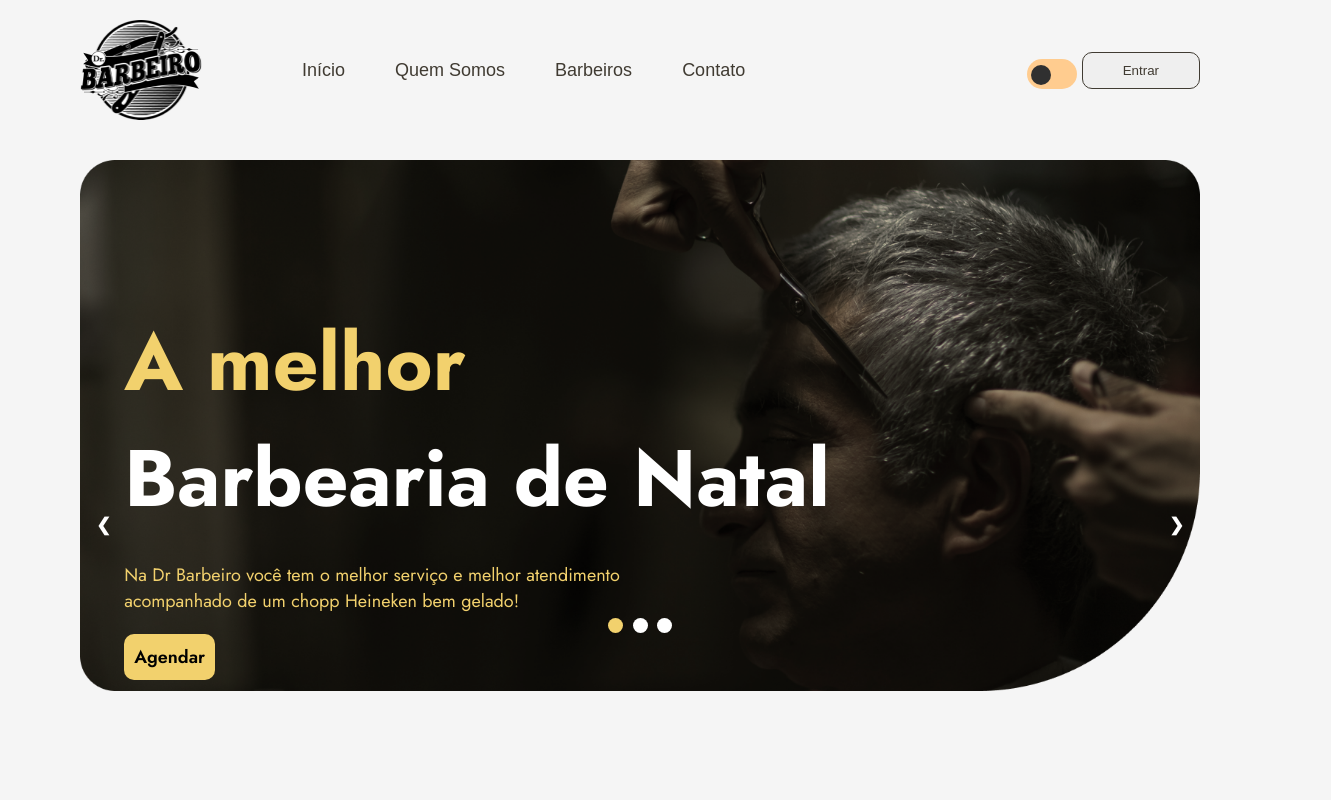
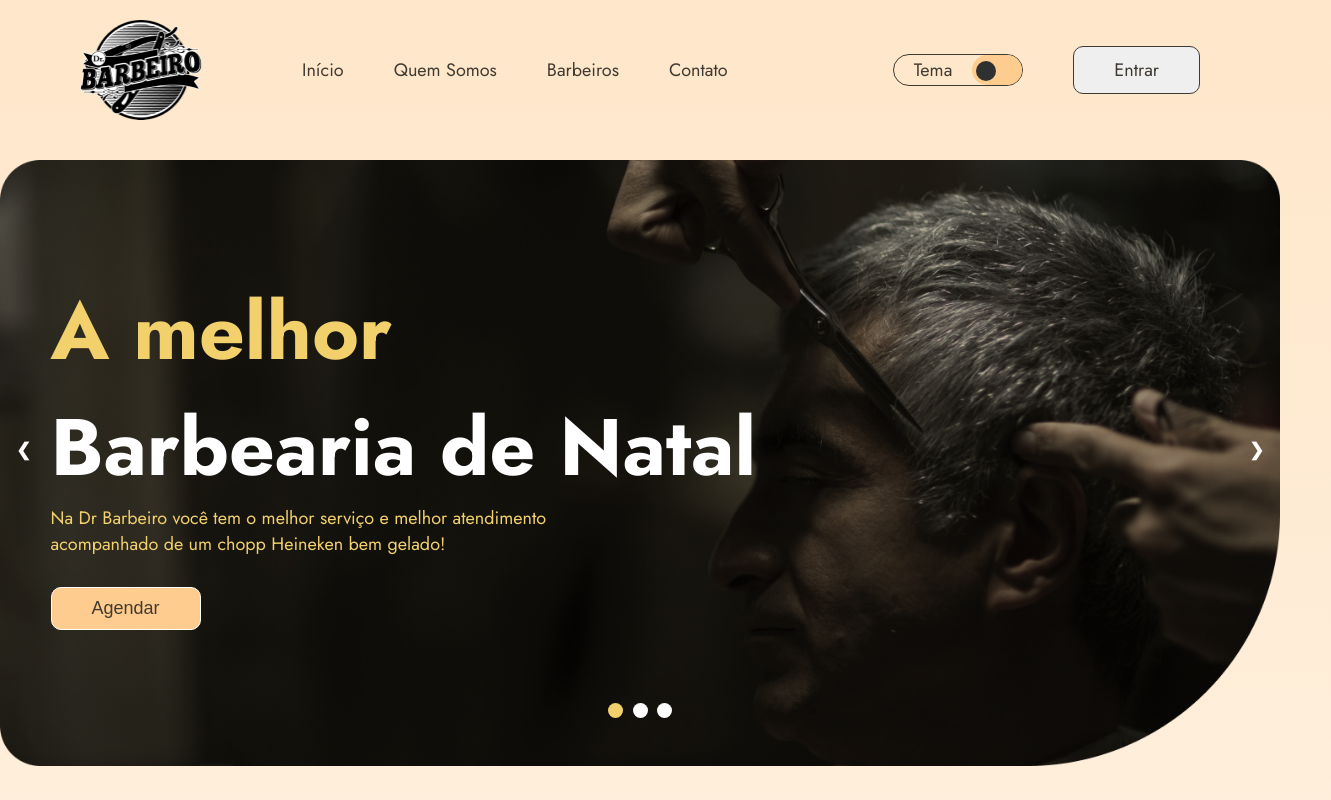
Before and after one commit to obyick/barberShark, a plain HTML site: page index.html in a window 1280 px wide. Shown: the top 800 px of the page, 1331 px wide, since content can reach past the window. Drawn offline with Linux system fonts and the light colour scheme.

Commit message:
08.05.23

```diff
--- a/css/slide.css
+++ b/css/slide.css
@@ -1,18 +1,12 @@
-* {
-  box-sizing: border-box;
-  font-family: sans-serif;
-}
-
 /* Slideshow container */
-.slideshow-container {
-  max-width: 1520px;
-  height: 720px;
+.slideshow {
   position: relative;
-  margin: auto;
+  margin-top: 20px;
+  margin-bottom: 100px;
 }
 
 /* Hide the images by default */
-.mySlides {
+.slide {
   display: none;
 }
 
@@ -143,3 +137,23 @@
     opacity: 1;
   }
 }
+
+.s {
+  width: 100%;
+}
+
+.schedule {
+  cursor: pointer;
+  font-size: 18px;
+  border-radius: 10px;
+  color: #403b32;
+  background-color: #ffcc8f;
+  border: 1px solid #ffffff;
+  margin-top: 30px;
+  padding: 10px 40px;
+}
+
+.schedule:hover {
+  background-color: #ffffff;
+  color: #403b32;
+}
--- a/css/style.css
+++ b/css/style.css
@@ -1,23 +1,21 @@
-/* STANDARD CSS */
 * {
-    /* POSITIONS */
     margin: 0;
     padding: 0;
-    border: 0;
     flex-wrap: wrap;
 }
 
 body {
-    /* FONT CONTENT */
     font-family: 'Jost', sans-serif;
     font-size: 18px;
-
-    /* COLORS */
-    background-color: var(--background);
+    background: var(--background);
+    overflow-x: hidden;
 }
 
 main {
-    margin: 20px 80px;
+    display: flex;
+    flex-direction: column;
+    align-items: center;
+    justify-content: center;
 }
 
 ul {
@@ -41,7 +39,7 @@ header {
 }
 
 header a {
-    color: #403B32;
+    color: var(--dark);
 
 }
 
@@ -56,30 +54,42 @@ header .nav {
     gap: 50px;
 }
 
-.theme,
 .sign-in {
-    /* THEME AND SIGN-IN FONT CONTENT */
     color: #403B32;
-
-    /* THEME AND SIGN-IN BORDER */
+    font-size: 18px;
+    font-family: 'Jost', sans-serif;
     border: 1px solid #403B32;
     border-radius: 10px;
     padding: 10px 40px;
+    margin-left: 50px;
 }
 
-/* THEME TRANSITION */
-.theme:hover {
-    cursor: pointer;
-    transition: .3s;
-    color: #F2D16D;
-    background-color: #403B32;
-}
-
-/* SIGN-IN TRANSITION */
 .sign-in:hover {
     cursor: pointer;
     transition: .3s;
     background-color: #F2D16D;
+}
+
+.btn {
+    display: flex;
+    align-items: center;
+    justify-content: space-between;
+}
+
+.theme {
+    background: var(--box-shadow);
+    font-size: 18px;
+    display: flex;
+    justify-content: space-between;
+    align-items: center;
+    color: var(--dark);
+    border: 1px solid var(--dark);
+    border-radius: 34px;
+}
+
+.theme span {
+    padding-right: 20px;
+    padding-left: 20px;
 }
 
 footer {
@@ -168,9 +178,6 @@ footer a {
     padding: 20px 35px;
 }
 
-
-
-
 .bot {
     display: flex;
     align-items: center;
@@ -192,14 +199,17 @@ footer a {
     height: 22px;
 }
 
+
+
 html {
-    --background: #f5f5f5;
+    --background: linear-gradient(180deg, #FFE7CB 2.13%, rgba(253, 224, 190, 0) 100%);
     --dark: #403b32;
     --darkbrown: #a67233;
     --light-yallow: #ffcc8f;
 }
+
 html[data-theme="dark"] {
-    --background: #363636;
+    --background: linear-gradient(360deg, #363636 2.13%, #727272 100%);
     --dark: #ffffff;
     --darkbrown: #a67233;
     --light-yallow: #727272;
@@ -217,10 +227,12 @@ html {
 }
 
 .sumary {
-    margin: 10px 0px;
-    padding: 10px;
+    margin-top: 100px;
+    margin-bottom: 100px;
+    padding: 10px 50px;
     background-color: var(--light-yallow);
 }
+
 .sumary .text2 {
     font-family: "Jost";
     font-style: normal;
@@ -252,23 +264,27 @@ html {
 .cardDemo .card {
     display: flex;
     flex-direction: column;
+    margin-bottom: 100px;
 }
+
 .cardDemo .card img {
     width: 300px;
     height: 400px;
 }
+
 .cardDemo .card p {
     width: 293px;
     height: 94px;
     text-align: center;
-    margin: auto;
     font-family: "Jost";
-    font-style: normal;
-    font-weight: 700;
-    font-size: 24px;
-    line-height: 35px;
+    font-weight: 500;
+    font-size: 25px;
     border-radius: 30px;
+    background: var(--light-yallow);
     box-shadow: 1px 3px 3px var(--box-shadow);
+    color: var(--dark);
 
-    color: var(--dark);
+    display: flex;
+    justify-content: center;
+    align-items: center;
 }
--- a/css/toggle-switch.css
+++ b/css/toggle-switch.css
@@ -22,8 +22,8 @@
   right: 0;
   bottom: 0;
   background-color: var(--light-yallow);
-  -webkit-transition: 0.4s;
-  transition: 0.4s;
+  -webkit-transition: 0.3s;
+  transition: 0.3s;
 }
 
 .slider:before {
@@ -34,8 +34,8 @@
   left: 4px;
   bottom: 4px;
   background-color: #303030;
-  -webkit-transition: 0.4s;
-  transition: 0.4s;
+  -webkit-transition: 0.3s;
+  transition: 0.3s;
 }
 
 input:checked + .slider {
--- a/index.html
+++ b/index.html
@@ -2,31 +2,26 @@
 <html lang="en">
 
 <head>
-    <!-- METATAGS -->
     <meta charset="UTF-8">
     <meta name="viewport" content="width=device-width, initial-scale=1.0">
 
-    <!-- CSS FOLDER IMPORT -->
+    <title>barberShark</title>
+
     <link rel="stylesheet" type="text/css" href="./css/style.css">
     <link rel="stylesheet" type="text/css" href="./css/toggle-switch.css">
     <link rel="stylesheet" type="text/css" href="./css/slide.css">
 
-    <!-- FONT IMPORT -->
     <link rel="preconnect" href="https://fonts.googleapis.com">
     <link rel="preconnect" href="https://fonts.gstatic.com" crossorigin>
     <link
         href="https://fonts.googleapis.com/css2?family=Jost:ital,wght@0,100;0,200;0,300;0,400;0,500;0,600;0,700;0,800;0,900;1,100;1,200;1,300;1,400;1,500;1,600;1,700;1,800;1,900&display=swap"
         rel="stylesheet">
-
-
-    <!-- PAGE TITLE-->
-    <title>barberShark</title>
 </head>
 
 <body>
     <header>
         <div class="nav">
-            <img class="barber-logo" src="./img/barber_logo.png" alt="barber logo">
+            <img class="barber-logo" src="./img/logo_barber.png" alt="barber logo">
             <ul class="nav-list">
                 <li>
                     <a href="#">Início</a>
@@ -43,47 +38,45 @@
             </ul>
         </div>
         <div class="btn">
-            <label class="switch">
-                <input type="checkbox" id="toggle" />
-                <span class="slider round"></span>
-            </label>
+            <div class="theme">
+                <span class="dark">Tema</span>
+                <label class="switch">
+                    <input type="checkbox" id="toggle">
+                    <span class="slider round"></span>
+                </label>
+            </div>
             <button class="sign-in">Entrar</button>
         </div>
     </header>
     <main>
-        <div class="slideshow-container">
-            <div class="mySlides fade">
-                <img src="./img/slide1.png" style="width: 100%" />
+        <div class="slideshow">
+            <div class="slide fade">
+                <img class="s" src="./img/slide1.png" alt="slide1">
                 <div class="text">
-                    <span class="text1">A melhor</span><br />
-                    <span class="text2">Barbearia de Natal</span><br />
-                    <span class="text3"><br />
-                        Na Dr Barbeiro você tem o melhor serviço e melhor atendimento
-                        <br />
-                        acompanhado de um chopp Heineken bem gelado! </span><br />
-                    <span class="text4">Agendar</span>
+                    <span class="text1">A melhor</span><br>
+                    <span class="text2">Barbearia de Natal</span><br>
+                    <span class="text3">Na Dr Barbeiro você tem o melhor serviço e melhor atendimento<br>acompanhado de um chopp Heineken bem gelado! </span><br>
+                    <button class="schedule">Agendar</button>
                 </div>
             </div>
 
-            <div class="mySlides fade">
-                <img src="./img/slide2.png" style="width: 100%" />
+            <div class="slide fade">
+                <img class="s" src="./img/slide2.png" alt="slide2">
                 <div class="text">
-                    <span class="text1">slider 2</span><br />
-                    <span class="text2">2 slider</span><br />
-                    <span class="text3">
-                        slider 2<br></span>
-                    <span class="text4">Agendar</span>
+                    <span class="text1">A melhor</span><br>
+                    <span class="text2">Barbearia de Natal</span><br>
+                    <span class="text3">Na Dr Barbeiro você tem o melhor serviço e melhor atendimento<br>acompanhado de um chopp Heineken bem gelado! </span><br>
+                    <button class="schedule">Agendar</button>
                 </div>
             </div>
 
-            <div class="mySlides fade">
-                <img src="./img/slide1.png" style="width: 100%" />
+            <div class="slide fade">
+                <img class="s" src="./img/slide1.png" alt="slide3">
                 <div class="text">
-                    <span class="text1">slider 3</span><br />
-                    <span class="text2">3 slider</span><br />
-                    <span class="text3">
-                        slider 3<br></span>
-                    <span class="text4">Agendar</span>
+                    <span class="text1">A melhor</span><br>
+                    <span class="text2">Barbearia de Natal</span><br>
+                    <span class="text3">Na Dr Barbeiro você tem o melhor serviço e melhor atendimento<br>acompanhado de um chopp Heineken bem gelado! </span><br>
+                    <button class="schedule">Agendar</button>
                 </div>
             </div>
 
@@ -103,10 +96,7 @@
 
         <section class="sumary">
             <span class="text1">Mais de 633 clientes satifeitos</span>
-            <span class="text2">
-                Eu escolhi a Dr. Barbeiro porque tem o ambiente muito agradável e os
-                barbeiros sempre são bem atensiosos
-            </span>
+            <span class="text2">Eu escolhi a Dr. Barbeiro porque tem o ambiente muito agradável e os barbeiros sempre são bem atensiosos</span>
             <p class="text3">Lucas Silva, 22 anos</p>
         </section>
 
@@ -128,7 +118,7 @@
     <footer>
         <div class="top">
             <div class="menu">
-                <img class="barber-logo" src="./img/barber_logo.png" alt="barber logo">
+                <img class="barber-logo" src="./img/logo_barber.png" alt="barber logo">
                 <span class="sign-up-text">
                     Cadastre seu e-mail e receba todas as atualizações do seu<br>agendamento e promções atualizadas.
                 </span>
@@ -206,17 +196,17 @@
                 <ul class="social">
                     <li>
                         <a href="#">
-                            <img src="./img/insta_logo.png" alt="insta-logo">
+                            <img src="./img/logo_insta.png" alt="insta-logo">
                         </a>
                     </li>
                     <li>
                         <a href="#">
-                            <img src="./img/wpp_logo.png" alt="wpp-logo">
+                            <img src="./img/logo_wpp.png" alt="wpp-logo">
                         </a>
                     </li>
                     <li>
                         <a href="#">
-                            <img src="./img/lnkdn_logo.png" alt="lnkdn-logo">
+                            <img src="./img/logo_lnkdn.png" alt="lnkdn-logo">
                         </a>
                     </li>
                 </ul>
--- a/js/slide.js
+++ b/js/slide.js
@@ -5,7 +5,7 @@ showSlides(slideIndex);
 function plusSlides(n) {
   showSlides(slideIndex += n);
 }
-
+z
 // Thumbnail image controls
 function currentSlide(n) {
   showSlides(slideIndex = n);
@@ -13,7 +13,7 @@ function currentSlide(n) {
 
 function showSlides(n) {
   let i;
-  let slides = document.getElementsByClassName("mySlides");
+  let slides = document.getElementsByClassName("slide");
   let dots = document.getElementsByClassName("dot");
   if (n > slides.length) {slideIndex = 1}
   if (n < 1) {slideIndex = slides.length}
```
Also changed, not shown: img/logo_barber.png (renamed from img/barber_logo.png), img/logo_insta.png (renamed from img/insta_logo.png), img/logo_lnkdn.png (renamed from img/lnkdn_logo.png), img/logo_wpp.png (renamed from img/wpp_logo.png), img/slide_header.png (deleted), 1 other file. Lines whose indentation alone changed are shown as unchanged.
